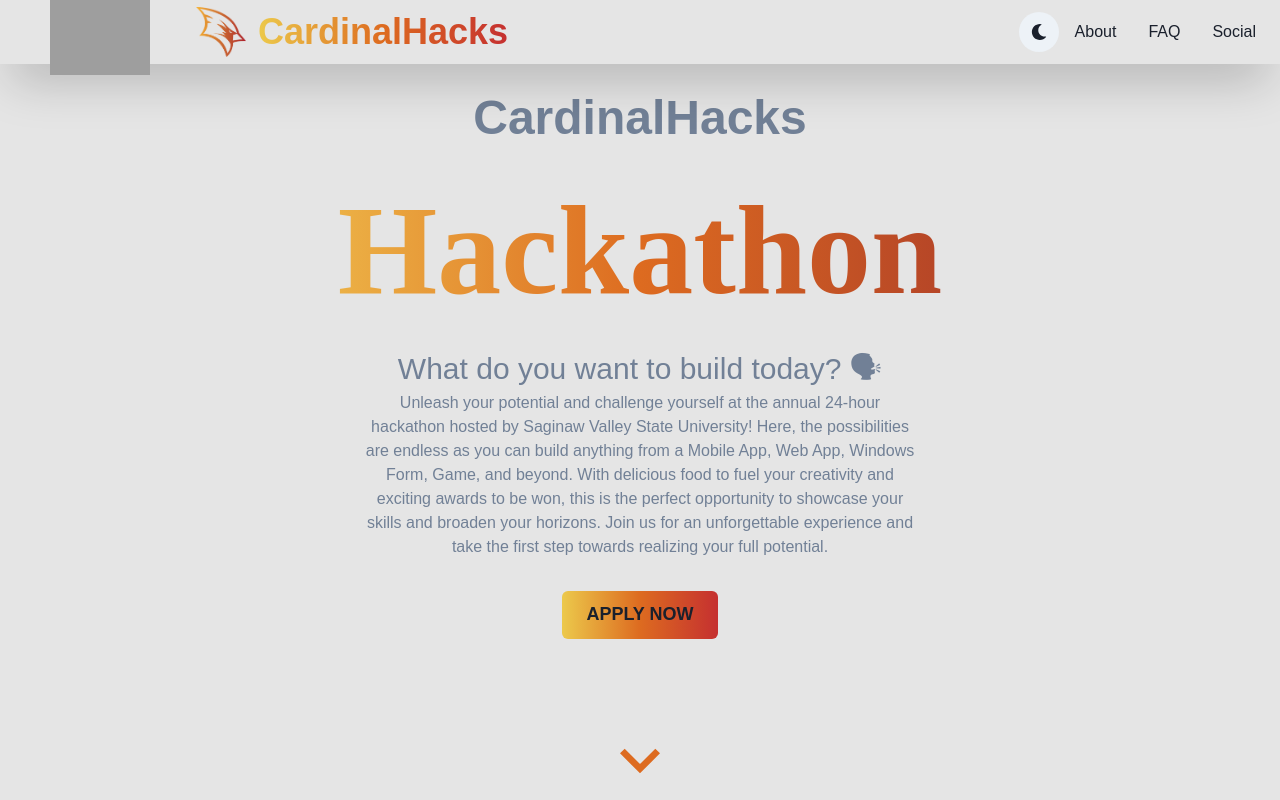
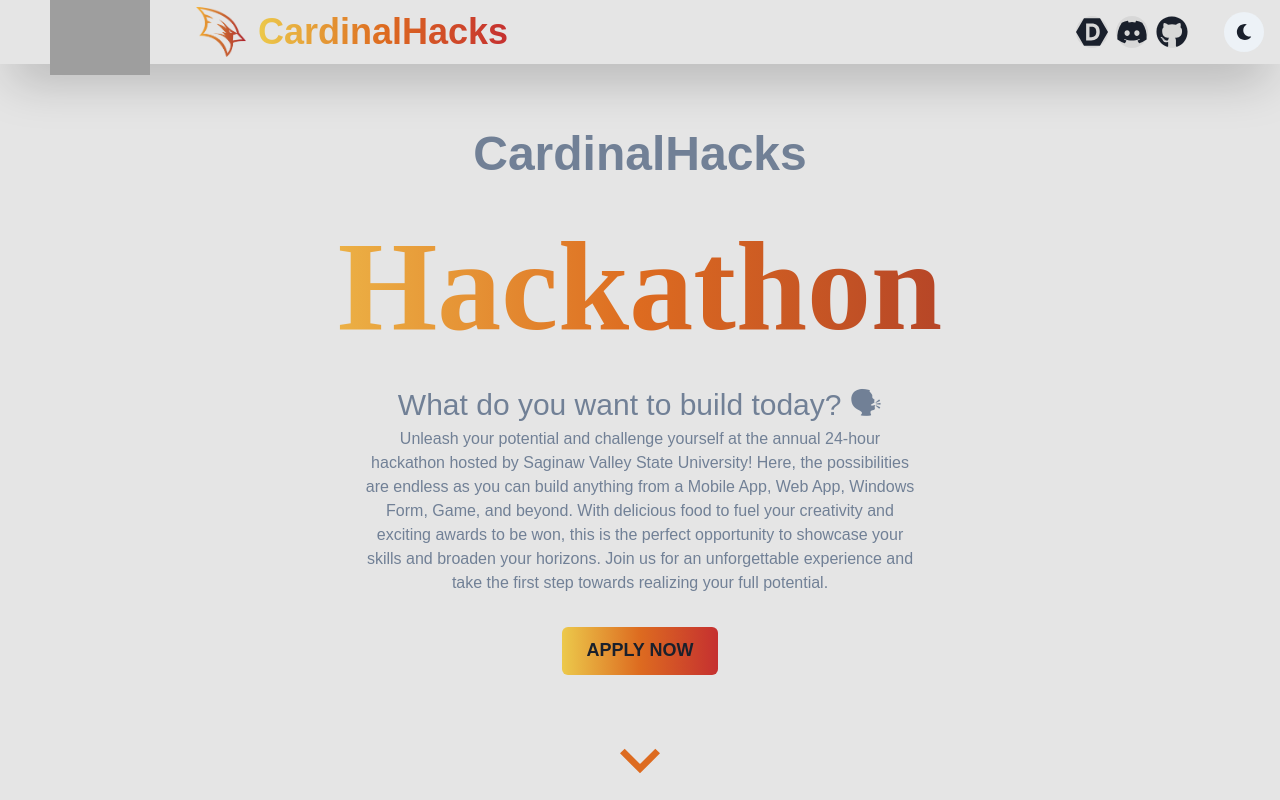
Before and after one commit to CardinalHackathon/CardinalHackathon.github.io, a React (Create React App) app in the folder cardinal-hack-hackathon/: page / in a window 1280 px wide. Shown: the top 800 px of the page. Built offline with nearby package versions, Linux system fonts and the light colour scheme; grey boxes are pictures that could not be loaded; a web font is replaced by a local one.

Commit message:
update navbar

```diff
--- a/cardinal-hack-hackathon/src/App.js
+++ b/cardinal-hack-hackathon/src/App.js
@@ -12,7 +12,6 @@
   HStack
 } from "@chakra-ui/layout";
 import { FaSun, FaMoon, FaDiscord, FaGithub } from "react-icons/fa";
-import { SiDevpost } from "react-icons/si";
 
 // Custom components
 import FAQ from "./components/FAQ";
@@ -54,12 +53,12 @@
       minH="calc(100vh)"
     >
         <VStack alignItems="center" justifyContent="center">
-        <Navbar />
             <Flex
               flexDirection="column"
               textAlign="center"
               h="calc(90vh)"
             >
+              <Navbar />
               <Header />
               <Spacer />
               <ChevronDownIcon
@@ -70,8 +69,8 @@
               />
             </Flex>
           <Flex flexDirection="column" textAlign="center">
+            <About />
               <Info />
-          <About />
           </Flex>
           <FAQ />
         </VStack>
--- a/cardinal-hack-hackathon/src/components/About.js
+++ b/cardinal-hack-hackathon/src/components/About.js
@@ -29,11 +29,13 @@
         <Stack
         // border={"5px solid black"}
           spacing={{ base: 8, md: 10 }}
-          py={{ base: 120, md: 120 }}
-        //   pt={"100"}
+          pt={{ base: "100px", md: "200px" }}
+          pb={{ base: "0", md: "100px" }}
 
-        //   pb={{ base: 100, md: 200 }}
+          //   pt={"100"}
+
           direction={{ base: "column", md: "row" }}
+
         >
           <Flex
         //   border={"5px solid white"}
--- a/cardinal-hack-hackathon/src/components/Footer.js
+++ b/cardinal-hack-hackathon/src/components/Footer.js
@@ -10,9 +10,10 @@
   VisuallyHidden,
   useColorMode
 } from '@chakra-ui/react';
-import { FaInstagram, FaTwitter, FaYoutube } from 'react-icons/fa';
+import { FaInstagram, FaTwitter, FaGithub, FaDiscord } from 'react-icons/fa';
 import { ReactNode } from 'react';
 import logo from "../Assets/logo.png";
+import { SiDevpost } from "react-icons/si";
 
 const Logo = (props) => {
   return (
@@ -78,13 +79,13 @@
         <Text>© 2023 CardinalHacks. All rights reserved</Text>
         <Stack direction={'row'} spacing={6}>
           <SocialButton label={'Twitter'} href={'#'}>
-            <FaTwitter />
+            <SiDevpost />
           </SocialButton>
           <SocialButton label={'YouTube'} href={'#'}>
-            <FaYoutube />
+            <FaDiscord />
           </SocialButton>
           <SocialButton label={'Instagram'} href={'#'}>
-            <FaInstagram />
+            <FaGithub />
           </SocialButton>
         </Stack>
       </Container>
--- a/cardinal-hack-hackathon/src/components/Header.js
+++ b/cardinal-hack-hackathon/src/components/Header.js
@@ -29,7 +29,9 @@
         direction={isNotSmallerScreen ? "row" : "column"}
         spacing="200px"
         p={isNotSmallerScreen ? "32" : "0"}
+        pt={isNotSmallerScreen ? "200px" : "100px"}
         alignSelf="center"
+        height={"container.xl"}
       >
         <Box mt={isNotSmallerScreen ? "0" : 16} align="center">
           <Text
--- a/cardinal-hack-hackathon/src/components/Navbar.js
+++ b/cardinal-hack-hackathon/src/components/Navbar.js
@@ -15,23 +15,21 @@
   MenuDivider,
   useDisclosure,
   useColorModeValue,
+  VisuallyHidden,
+  chakra,
   Stack,
+  Text,
   useColorMode,
 } from "@chakra-ui/react";
-// import {
-//   Router,
-//   Route,
-//   Switch,
-//   useLocation,
-//   useParams,
-//   useRouteMatch,
-// } from "react-router-dom";
+import { SiDevpost } from "react-icons/si";
+
 import { HamburgerIcon, CloseIcon } from "@chakra-ui/icons";
 import Icon from "@chakra-ui/icon";
 import logo from "../Assets/logo.png";
 import About from "../components/About";
 import { FaSun, FaMoon, FaDiscord, FaGithub } from "react-icons/fa";
 import "@fontsource/hind-madurai";
+import FAQ from "./FAQ";
 
 const Links = ["About", "FAQ", "Social"];
 
@@ -49,6 +47,33 @@
     {children}
   </Link>
 );
+
+const SocialButton = ({
+  children,
+  label,
+  href
+}) => {
+  return (
+    <chakra.button
+      bg={useColorModeValue('blackAlpha.100', 'whiteAlpha.100')}
+      rounded={'full'}
+      w={8}
+      h={8}
+      cursor={'pointer'}
+      as={'a'}
+      href={href}
+      display={'inline-flex'}
+      alignItems={'center'}
+      justifyContent={'center'}
+      transition={'background 0.3s ease'}
+      _hover={{
+        bg: useColorModeValue('blackAlpha.200', 'whiteAlpha.200'),
+      }}>
+      <VisuallyHidden>{label}</VisuallyHidden>
+      {children}
+    </chakra.button>
+  );
+    };
 
 function Navbar() {
   const { isOpen, onOpen, onClose } = useDisclosure();
@@ -84,6 +109,7 @@
               </MenuButton>
               <MenuList>
                 <MenuItem>Link 1</MenuItem>
+                <FAQ></FAQ>
                 <MenuItem>Link 2</MenuItem>
                 <MenuDivider />
                 <MenuItem>Link 3</MenuItem>
@@ -104,12 +130,7 @@
           <Flex alignItems={"center"}>
 
             <Box>
-            <IconButton
-                  mr={2}
-                  icon={isDark ? <FaSun /> : <FaMoon />}
-                  isRound="true"
-                  onClick={toggleColorMode}
-                ></IconButton>
+
             <IconButton
                  position={"initial"}
                  size={"md"}
@@ -127,21 +148,57 @@
                 spacing={4}
                 display={{ base: "none", md: "flex" }}
               >
-                {Links.map((link) => (
-                  <NavLink key={link}>{link}</NavLink>
-                ))}
+<Stack direction={'row'} mr={3}>
+          <SocialButton label={'Devpost'} href={'#'}>
+            <SiDevpost size="full" />
+          </SocialButton>
+          <SocialButton label={'Discord'} href={'#'}>
+            <FaDiscord size="full"/>
+          </SocialButton>
+          <SocialButton label={'Github'} href={'#'}>
+            <FaGithub size="full"/>
+          </SocialButton>
+        </Stack>
               </HStack>
             </HStack>
+
+            <IconButton
+                  ml={{ base: 2, md: 6 }}
+                  icon={isDark ? <FaSun /> : <FaMoon />}
+                  isRound="true"
+                  onClick={toggleColorMode}
+                ></IconButton>
           </Flex>
         </Flex>
 
         {isOpen ? (
           <Box pb={4} display={{ md: "none" }}>
-            <Stack as={"nav"} spacing={4}>
-              {Links.map((link) => (
-                <NavLink key={link}>{link}</NavLink>
-              ))}
-            </Stack>
+            {/* <Stack as={"nav"} spacing={4}> */}
+            <Stack direction={'column'} mr={3} align={"center"}>
+              <Stack direction={'row'}>
+          <SocialButton label={'Devpost'} href={'#'}>
+          <SiDevpost />
+
+          </SocialButton>
+          <Text alignSelf={"center"}>Devpost</Text>
+          </Stack>
+
+          <Stack direction={'row'}>
+          <SocialButton label={'Discord'} href={'#'}>
+          <FaDiscord />
+
+          </SocialButton>
+          <Text alignSelf={"center"}>Discord</Text>
+          </Stack>
+          <Stack direction={'row'}>
+          <SocialButton label={'Github'} href={'#'}>
+          <FaGithub />
+
+          </SocialButton>
+          <Text alignSelf={"center"}>GitHub</Text>
+          </Stack>
+        </Stack>
+            {/* </Stack> */}
           </Box>
         ) : null}
       </Box>
```
Lines whose indentation alone changed are shown as unchanged.
